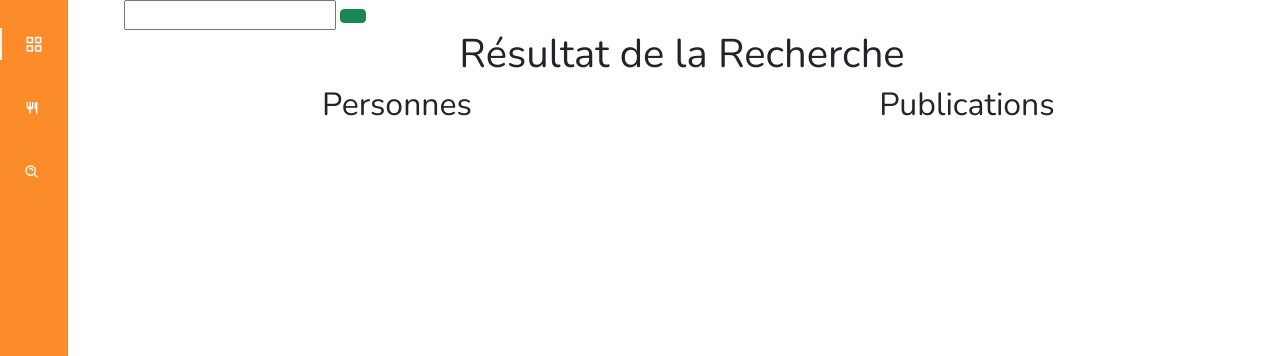
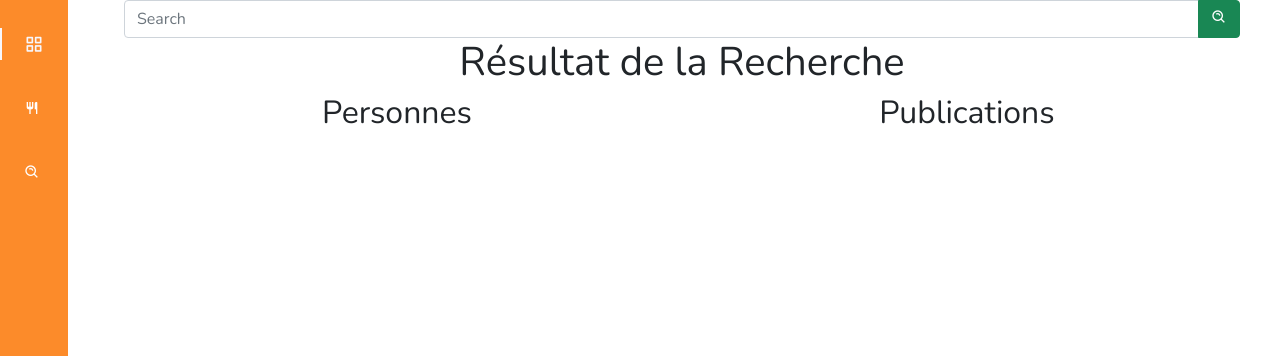
Before and after one commit to MKaziel/CookEasy_Front, a Symfony app: template project/templates/social/socialPage.html.twig in a window 1280 px wide. Shown: the part 64-420 px from the top of the page. Run offline with Twig, Linux system fonts and the light colour scheme; the template is opened without the code that fills it, so the values that code supplies are empty; some libraries are stand-ins or nearby versions.

Commit message:
Update page de recherche

```diff
--- a/project/templates/social/socialPage.html.twig
+++ b/project/templates/social/socialPage.html.twig
@@ -19,7 +19,7 @@
 
 {% block javascripts %}
 <script>
-		function searchPeople( search = "") {
+		function searchPeople( search ) {
 			$.ajax({
                 url: "http://localhost:3000/user/" + search,
                 headers:{
@@ -31,7 +31,7 @@
 					var body = document.getElementById("conteneur_profile");
 					var posts = data.data
 
-					if(Array.isArray(posts)){
+					if(posts && Array.isArray(posts)){
 						for(var i=0; i<posts.length; i++){
 							let post = posts[i]
 							var div = document.createElement("div")
@@ -64,7 +64,7 @@
 							`
 							body.appendChild(div)
 						}
-					} else {
+					} else if (posts) {
 						let post = posts
 						var div = document.createElement("div")
 						div.setAttribute("class", "row testCard")
@@ -100,7 +100,7 @@
             })
 		}
 
-		function searchPost(search = ""){
+		function searchPost(search){
 			$.ajax({
 				dataType:"json",
 				url: "http://localhost:3000/userpost/" + search,
@@ -146,7 +146,7 @@
 			})
 		}
 
-		function searchRecette(search = ""){
+		function searchRecette(search){
 			$.ajax({
 				dataType:"json",
 				url: "http://localhost:3000/userrecette/" + search,
@@ -215,9 +215,13 @@
 		function search(){
 			console.log("click");
 			let search = document.getElementById("searchHere").value
-			searchPeople(search)
-			searchPost(search)
-			searchRecette(search)
+			document.getElementById("conteneur").textContent = ""
+			document.getElementById("conteneur_profile").textContent="";
+			if (search != ""){
+				searchPeople(search)
+				searchPost(search)
+				searchRecette(search)
+			}
 		}
 
 		$('document').ready(()=>{
@@ -239,9 +243,11 @@
 
 {% block body %}
 	<div class="container">
-		<div>
-			<input type="text" name="searchHere" id="searchHere"/>
-			<button id="btnSearchHere" type="button" class="btn btn-success"></button>
+		<div class="input-group rounded">
+			<input type="text" name="search" id="searchHere" class="form-control" placeholder="Search"/>
+			<button id="btnSearchHere" type="button" class="btn btn-success">
+				<i class='bx bx-search-alt'></i>
+			</button>
 		</div>
 		<h1 class="text-center">Résultat de la Recherche</h1>
 		<div class="row">
```
